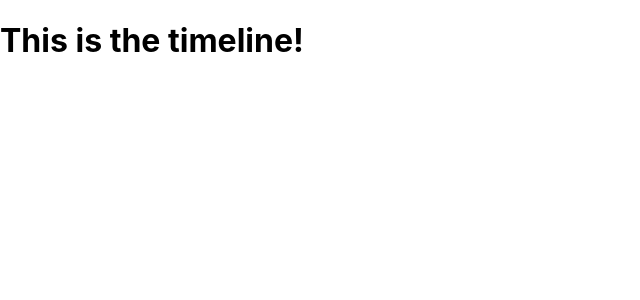
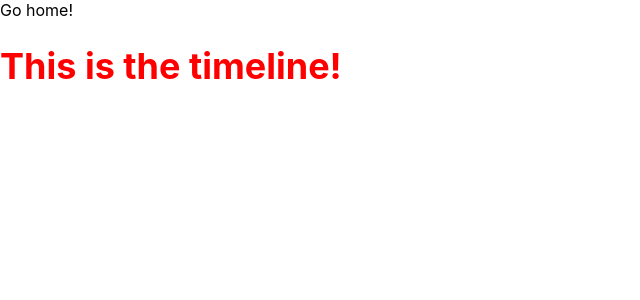
Before and after one commit to vicennt/nextjs-twitter-clone, a Next.js app: page /timeline in a window 1280 px wide. Shown: the top 300 px of the page, without its empty margins (0-640 px from the left). Built offline with nearby package versions, Linux system fonts and the light colour scheme.

Commit message:
css modules removed we are using style jsx as a substitute

```diff
--- /dev/null
+++ b/components/AppLayout.js
@@ -0,0 +1,28 @@
+export default function AppLayout({ children }) {
+  return (
+    <>
+      <main>{children}</main>
+      <style jsx global>
+        {`
+          html,
+          body {
+            padding: 0;
+            margin: 0;
+            font-family: -apple-system, BlinkMacSystemFont, Segoe UI, Roboto,
+              Oxygen, Ubuntu, Cantarell, Fira Sans, Droid Sans, Helvetica Neue,
+              sans-serif;
+          }
+
+          a {
+            color: inherit;
+            text-decoration: none;
+          }
+
+          * {
+            box-sizing: border-box;
+          }
+        `}
+      </style>
+    </>
+  );
+}
--- a/pages/_app.js
+++ /dev/null
@@ -1,7 +0,0 @@
-import '../styles/globals.css'
-
-function MyApp({ Component, pageProps }) {
-  return <Component {...pageProps} />
-}
-
-export default MyApp
--- a/pages/timeline/index.js
+++ b/pages/timeline/index.js
@@ -1,3 +1,24 @@
+import Link from "next/link";
+import AppLayout from "../../components/AppLayout";
+
 export default function Timeline() {
-    return <h1>This is the timeline!</h1>
+  return (
+    <>
+      <AppLayout>
+        <Link href="/">
+          <a>Go home!</a>
+        </Link>
+        <h1>This is the timeline!</h1>
+      </AppLayout>
+
+      <style jsx>
+        {`
+          h1 {
+            font-size: 36px;
+            color: red;
+          }
+        `}
+      </style>
+    </>
+  );
 }
--- a/styles/Home.module.css
+++ /dev/null
@@ -1,4 +0,0 @@
-nav {
-  font-size: 24px;
-  text-align: center;
-}
--- a/styles/globals.css
+++ /dev/null
@@ -1,16 +0,0 @@
-html,
-body {
-  padding: 0;
-  margin: 0;
-  font-family: -apple-system, BlinkMacSystemFont, Segoe UI, Roboto, Oxygen,
-    Ubuntu, Cantarell, Fira Sans, Droid Sans, Helvetica Neue, sans-serif;
-}
-
-a {
-  color: inherit;
-  text-decoration: none;
-}
-
-* {
-  box-sizing: border-box;
-}
```
Also changed, not shown: pages/index.js (+7 -7 lines).
